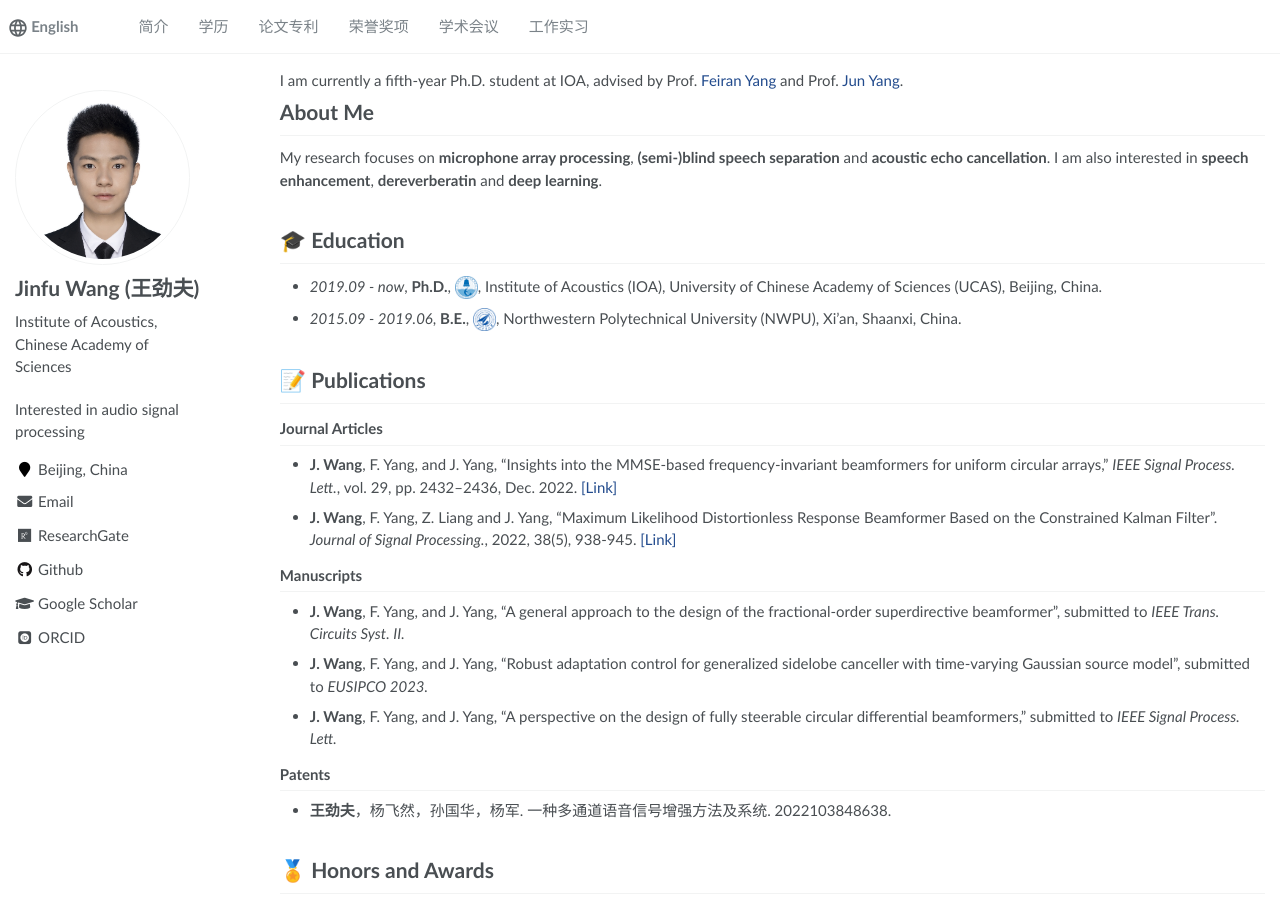
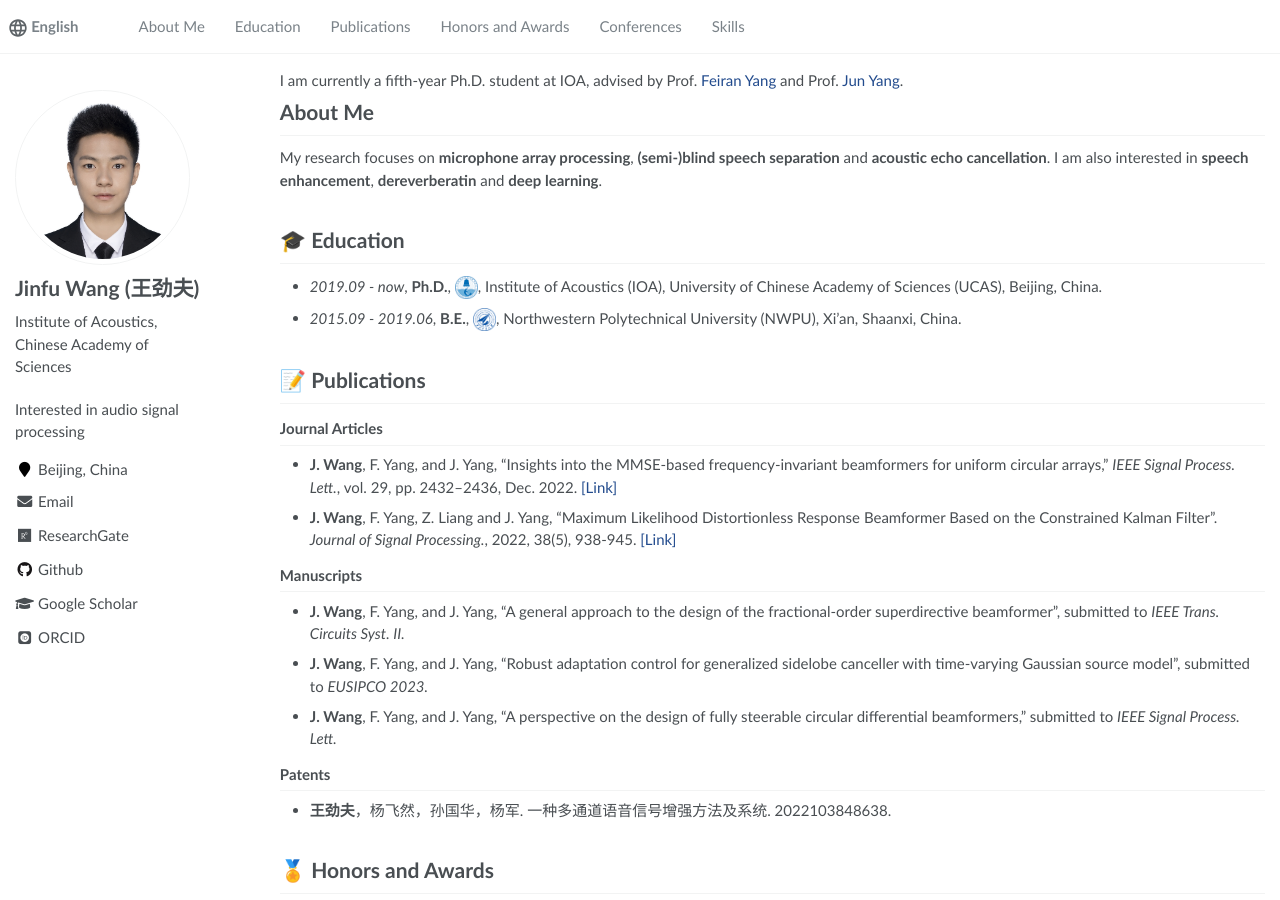
Before and after one commit to 875441459/875441459.github.io, a Jekyll site: the page built from _pages/about.md, in a window 1280 px wide and 900 px high. Built offline with Jekyll 4.4.1, drawn with Linux system fonts in a browser that asks for light colours; some web fonts are replaced.

Commit message:
Update navigation.yml

```diff
--- a/_data/navigation.yml
+++ b/_data/navigation.yml
@@ -1,19 +1,19 @@
 # main links links
 main:
-  - title: "简介"
-    url: "/zh-cn/#about-me"
+  - title: "About Me"
+    url: "#About Me"
 
-  - title: "学历"
-    url: "/zh-cn/#-xl"
+  - title: "Education"
+    url: "#-educations"
 
-  - title: "论文专利"
-    url: "/zh-cn/#-lwzl"
+  - title: "Publications"
+    url: "#-Publications"
 
-  - title: "荣誉奖项"
-    url: "/zh-cn/#-ryjx"
+  - title: "Honors and Awards"
+    url: "#-Honors and Awards"
 
-  - title: "学术会议"
-    url: "/zh-cn/#-xshy"
+  - title: "Conferences"
+    url: "#-Conference"
 
-  - title: "工作实习"
-    url: "/zh-cn/#-gzsx"
+  - title: "Skills"
+    url: "#-Skills"
```
